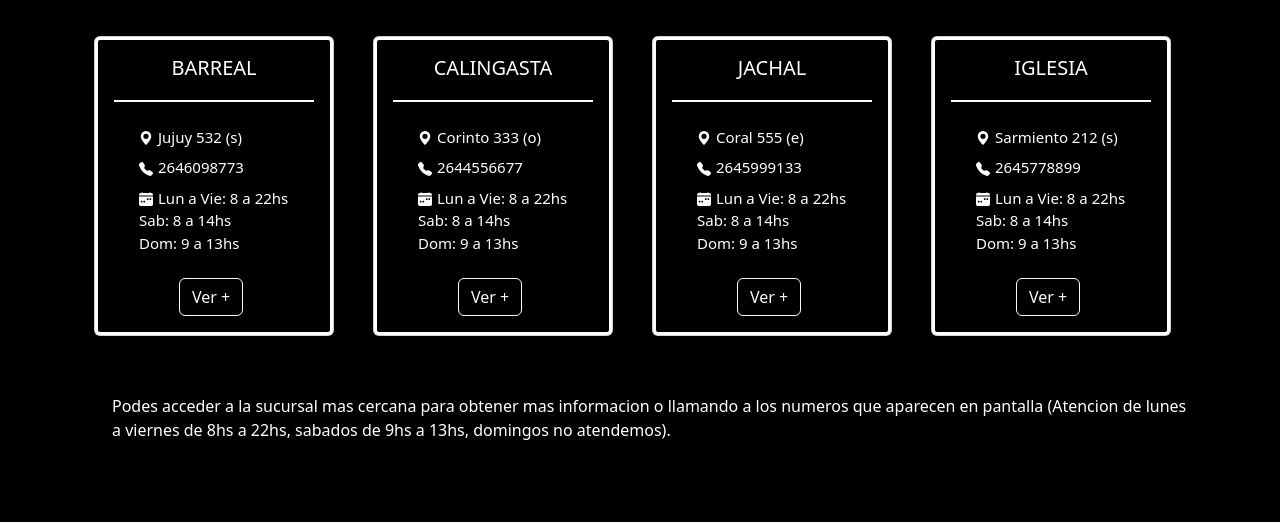
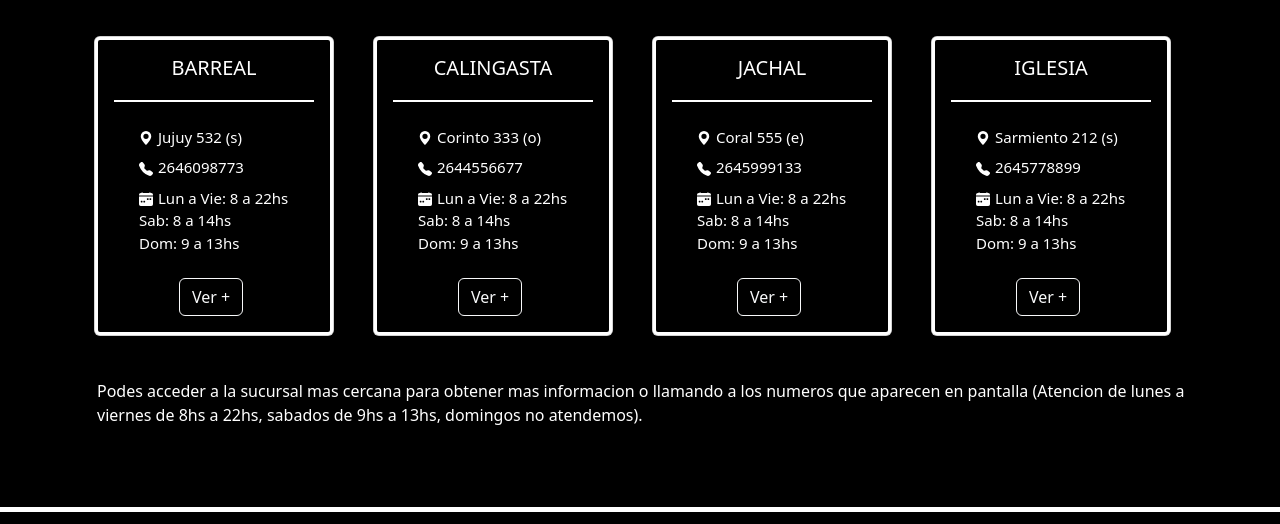
Before and after one commit to Ivan-Baldis/ironpulsegim.github.io, a plain HTML site: page sedes.html in a window 1280 px wide. Shown: the part 891-1415 px from the top of the page. Drawn offline with nearby package versions, Linux system fonts and the light colour scheme.

Commit message:
Update sedes.html

```diff
--- a/sedes.html
+++ b/sedes.html
@@ -307,7 +307,7 @@
           </div>
         </div>
         </div>
-      <p class="Texto">Podes acceder a la sucursal mas cercana para obtener mas informacion o llamando a los numeros que aparecen en pantalla (Atencion de lunes a viernes de 8hs a 22hs, sabados de 9hs a 13hs, domingos no atendemos). </p>
+      <p class="informacion">Podes acceder a la sucursal mas cercana para obtener mas informacion o llamando a los numeros que aparecen en pantalla (Atencion de lunes a viernes de 8hs a 22hs, sabados de 9hs a 13hs, domingos no atendemos). </p>
     </div>
       </div>
     <footer class="footer-style">
```
